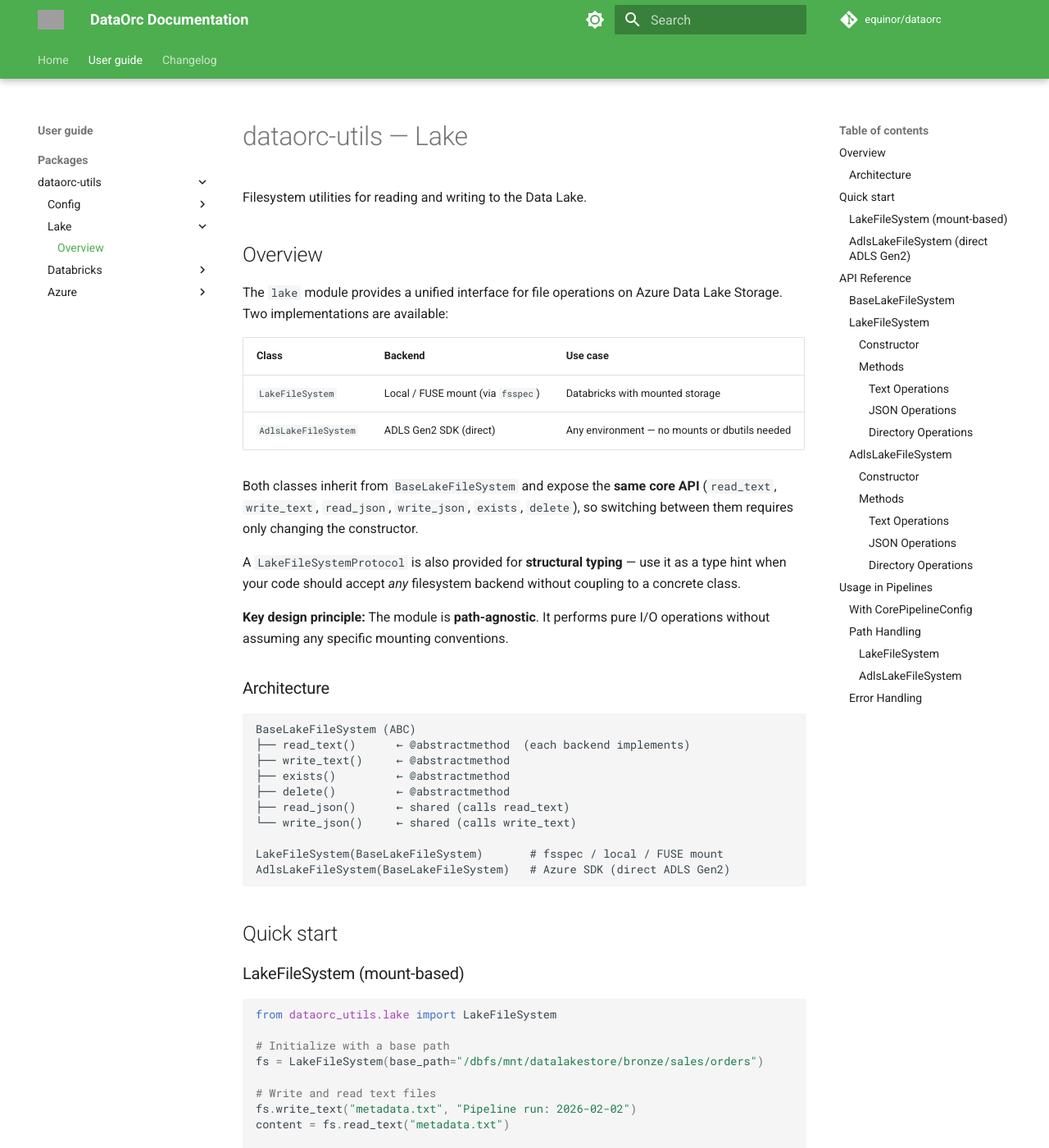
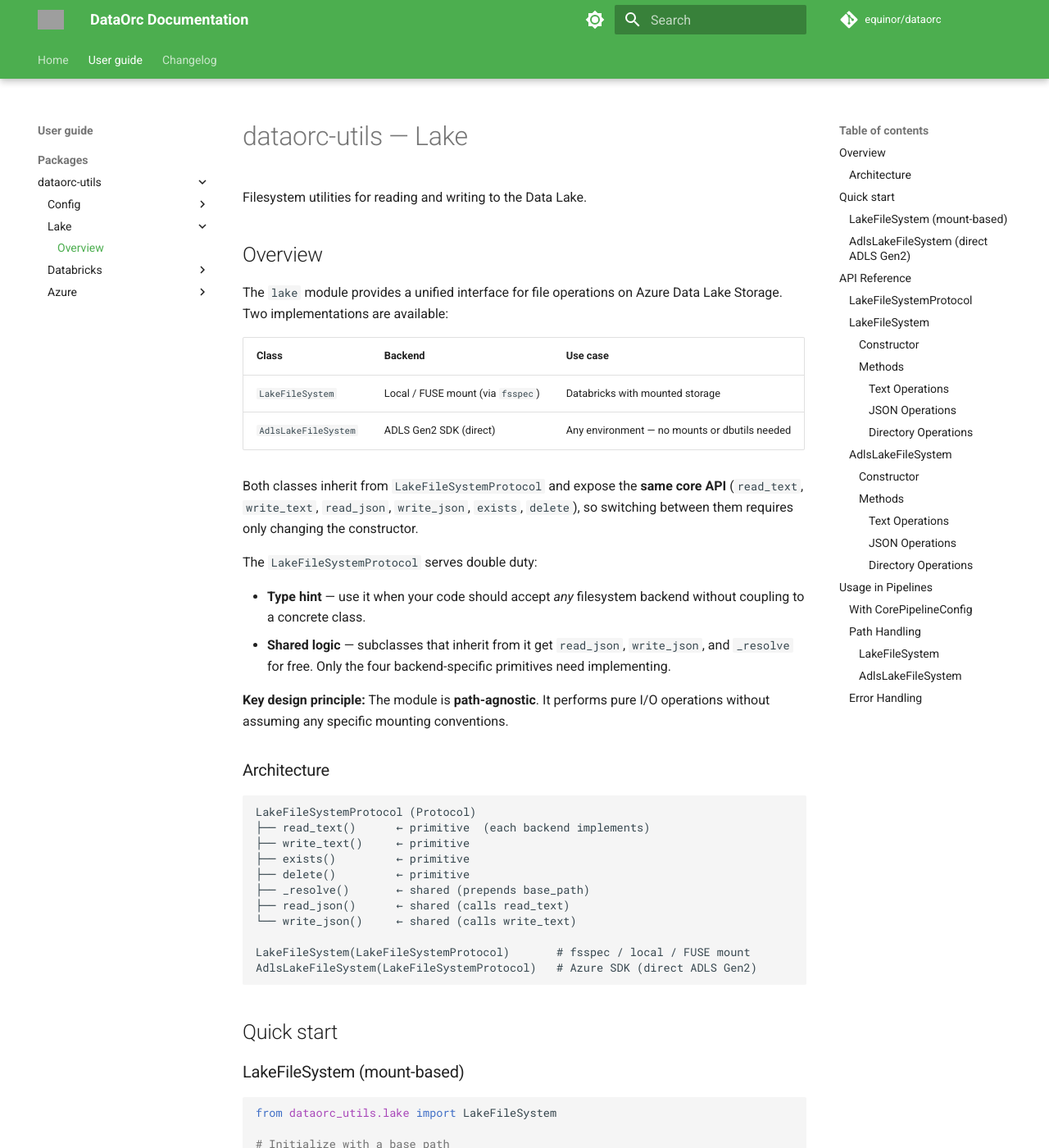
Before and after one commit to equinor/dataorc, an MkDocs documentation site: the page built from docs/packages/dataorc-utils/lake/index.md, in a window 1280 px wide and 1400 px high. Shown: the whole window at 82% size. Built offline with MkDocs 1.6.1 and Material for MkDocs 9.7.7, drawn with Linux system fonts in a browser that asks for light colours; comment, search, counter and statistics services are not loaded; some of the changed text lies outside the part shown; grey boxes are pictures that could not be loaded.

Commit message:
refactor(lake): replace BaseLakeFileSystem with LakeFileSystemProtocol for improved structure and shared logic

````diff
--- a/docs/packages/dataorc-utils/lake/index.md
+++ b/docs/packages/dataorc-utils/lake/index.md
@@ -16,13 +16,16 @@ Two implementations are available:
 | `LakeFileSystem` | Local / FUSE mount (via `fsspec`) | Databricks with mounted storage |
 | `AdlsLakeFileSystem` | ADLS Gen2 SDK (direct) | Any environment — no mounts or dbutils needed |
 
-Both classes inherit from `BaseLakeFileSystem` and expose the **same core API**
+Both classes inherit from `LakeFileSystemProtocol` and expose the **same core API**
 (`read_text`, `write_text`, `read_json`, `write_json`, `exists`, `delete`),
 so switching between them requires only changing the constructor.
 
-A `LakeFileSystemProtocol` is also provided for **structural typing** — use it
-as a type hint when your code should accept *any* filesystem backend without
-coupling to a concrete class.
+The `LakeFileSystemProtocol` serves double duty:
+
+- **Type hint** — use it when your code should accept *any* filesystem backend
+  without coupling to a concrete class.
+- **Shared logic** — subclasses that inherit from it get `read_json`, `write_json`,
+  and `_resolve` for free. Only the four backend-specific primitives need implementing.
 
 **Key design principle:** The module is **path-agnostic**. It performs pure I/O operations
 without assuming any specific mounting conventions.
@@ -30,16 +33,17 @@ without assuming any specific mounting conventions.
 ### Architecture
 
 ```text
-BaseLakeFileSystem (ABC)
-├── read_text()      ← @abstractmethod  (each backend implements)
-├── write_text()     ← @abstractmethod
-├── exists()         ← @abstractmethod
-├── delete()         ← @abstractmethod
+LakeFileSystemProtocol (Protocol)
+├── read_text()      ← primitive  (each backend implements)
+├── write_text()     ← primitive
+├── exists()         ← primitive
+├── delete()         ← primitive
+├── _resolve()       ← shared (prepends base_path)
 ├── read_json()      ← shared (calls read_text)
 └── write_json()     ← shared (calls write_text)
 
-LakeFileSystem(BaseLakeFileSystem)       # fsspec / local / FUSE mount
-AdlsLakeFileSystem(BaseLakeFileSystem)   # Azure SDK (direct ADLS Gen2)
+LakeFileSystem(LakeFileSystemProtocol)       # fsspec / local / FUSE mount
+AdlsLakeFileSystem(LakeFileSystemProtocol)   # Azure SDK (direct ADLS Gen2)
 ```
 
 ## Quick start
@@ -98,10 +102,14 @@ You can also pass a custom credential via the `credential` parameter
 
 ## API Reference
 
-### BaseLakeFileSystem
+### LakeFileSystemProtocol
 
-Abstract base class that provides shared JSON logic.
-Subclasses must implement `read_text`, `write_text`, `exists`, and `delete`.
+The shared `Protocol` that defines the filesystem contract.
+Both implementations inherit from it, gaining `read_json`,
+`write_json`, and `_resolve` automatically.
+
+Each backend provides its own `read_text`, `write_text`, `exists`,
+and `delete`.
 
 ### LakeFileSystem
 
````
Also changed, not shown: 5 other files.
